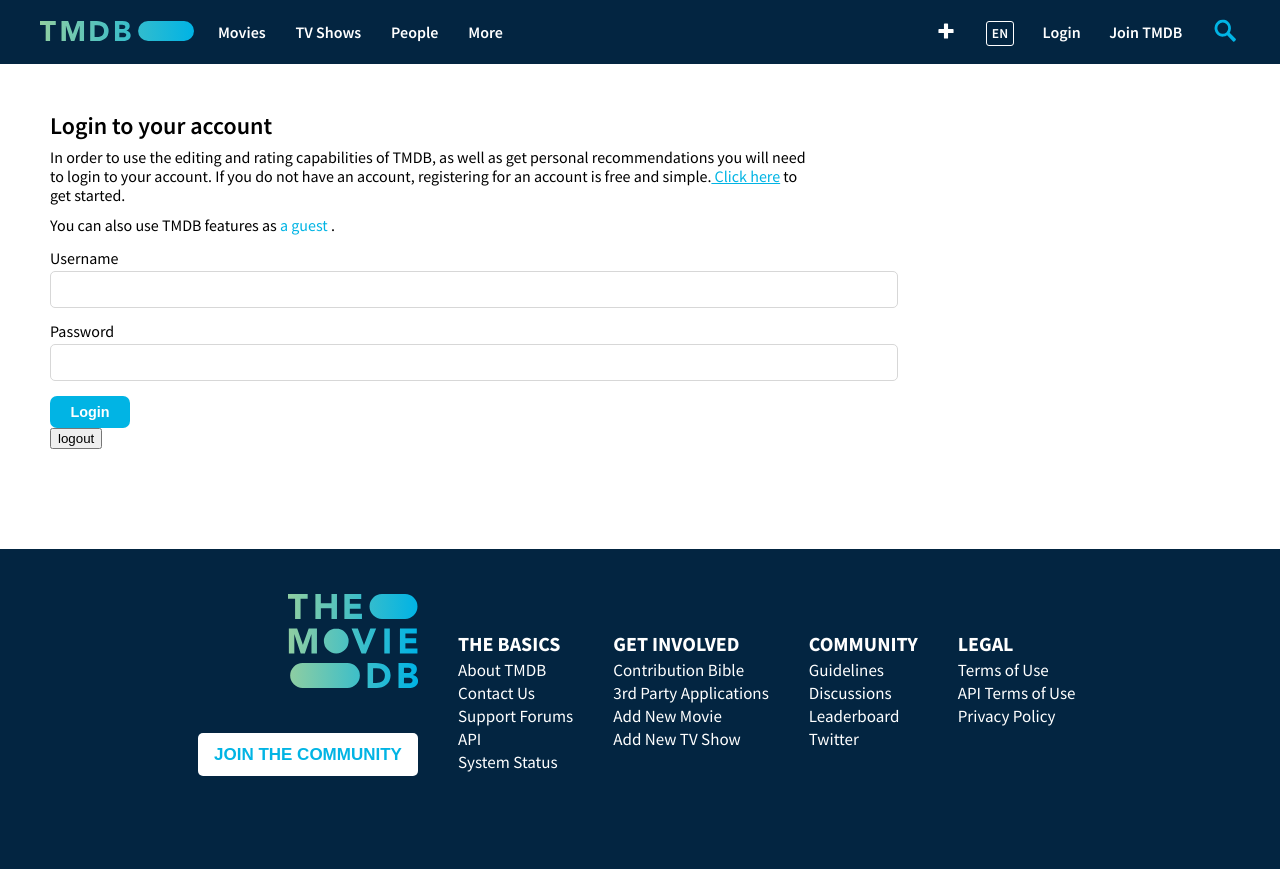
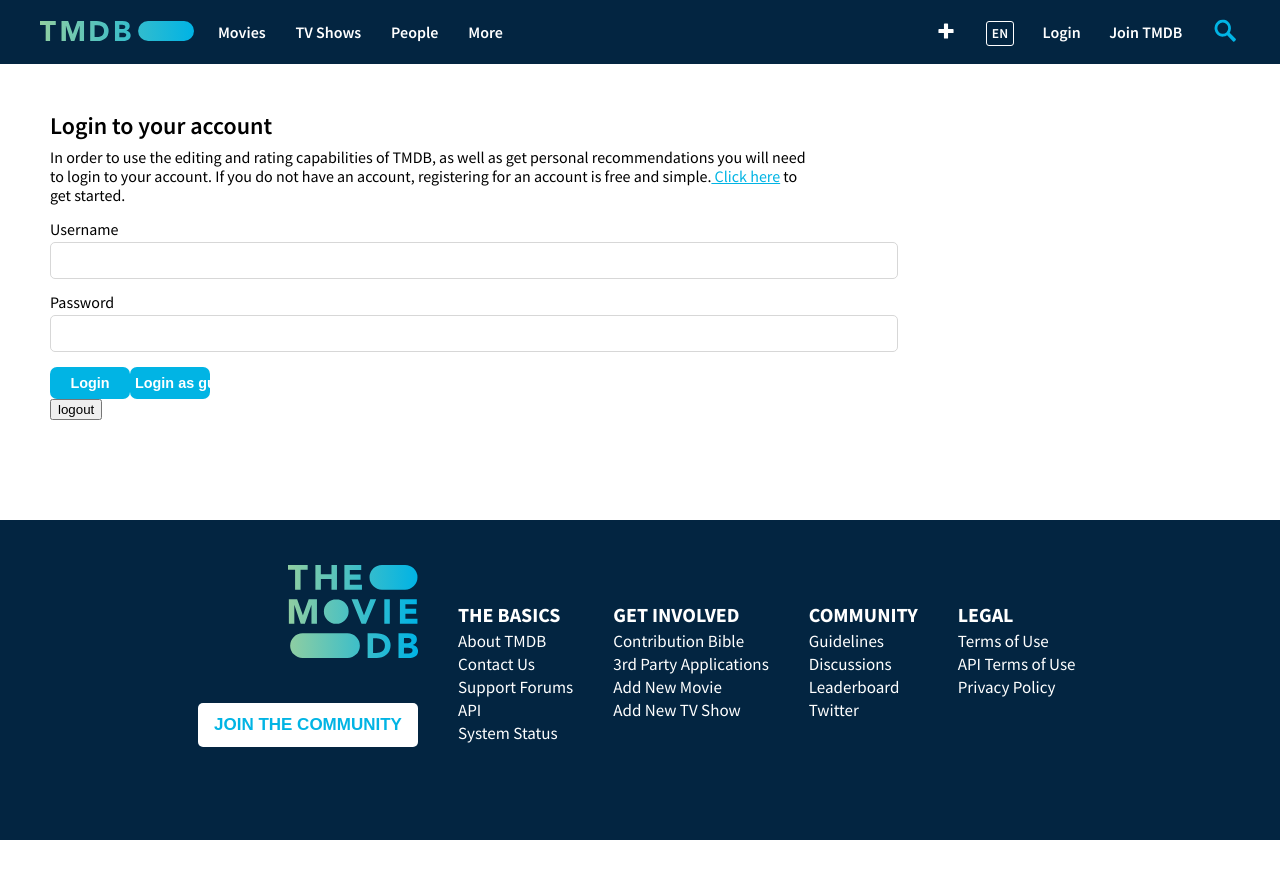
Before and after one commit to furatmalkawi29/the-movie-database-clone, a React (Create React App) app: page /login in a window 1280 px wide. After the commit the page ends 840 px from the top, so only its background shows below. Built offline with nearby package versions, Linux system fonts and the light colour scheme; no server answers.

Commit message:
login as a guest

```diff
--- a/src/components/FormComponent.jsx
+++ b/src/components/FormComponent.jsx
@@ -6,7 +6,10 @@
     children,
     submitButtonText,
     classes,
-    submitButtonClasses
+    submitButtonClasses,
+    secondaryButtonText,
+    secondaryButtonClasses,
+    onSecondaryBtnHandler
 })=>{
     return (
         <form
@@ -14,12 +17,22 @@
         className={classes}
         >
             {children}
+            <div>
         <input
         type="submit"
         value={submitButtonText}
         onClick={onSubmitHandler}
         className={submitButtonClasses}
         />
+        {onSecondaryBtnHandler&&
+        <input
+        type="button"
+        value={secondaryButtonText}
+        onClick={onSecondaryBtnHandler}
+        className={secondaryButtonClasses}
+        />
+        }
+        </div>
         </form>
     )
 }
--- a/src/components/Main.jsx
+++ b/src/components/Main.jsx
@@ -10,8 +10,7 @@
   return (
     <main>
       <Routes>
-        {/* <Route exact path={"/"} element={<Home/>}/> */}
-        <Route exact path={"/"} element={<ProfilePage/>}/>
+        <Route exact path={"/"} element={<Home/>}/>
         <Route exact path={"/login"} element={<LoginPage/>}/>
         <Route path={'/:mediaType/:id'} element={<MovieDetailsPage/>}/>
         <Route path={'/search'} element={<SearchResultsPage/>}/>
--- a/src/components/MediaCardDropdown.jsx
+++ b/src/components/MediaCardDropdown.jsx
@@ -22,7 +22,6 @@
   const [mediaAccountState, setMediaAccountState] = useState(null)
 
   const markAsFavorite = async () => {
-
     const accountId = userAccount && userAccount.id;
     const sessionId = logIn && logIn.sessionId;
     const favoriteValue = !(mediaAccountState && mediaAccountState.favorite);
--- a/src/pages/LoginPage.jsx
+++ b/src/pages/LoginPage.jsx
@@ -22,6 +22,7 @@
     const [accountDetails, setAccountDetails] = useState(null)
     const [sessionId, setSessionId] = useState(null)
     const [sessionCreateDate, setSessionCreateDate] = useState(null)
+    const [isGuestSession, setIsGuestSession] = useState(false)
 
     const loginInfo = useSelector((state) => state.logIn);
     const rememberMeValue = useSelector((state) => state.rememberMe);
@@ -34,20 +35,29 @@
 
         if (!(response && response.status && response.status !== 200)) {
 
-            console.log('response',response);
 
             setSessionCreateDate(response.expires_at)
             validateWithLogin(response.request_token);
         }
     }
 
+
     const validateWithLogin = async (requestToken) => {
+        let body;
+        if(isGuestSession){
 
-        const body = {
+            body = {
+                username: 'furatFofo',
+                password: '123',
+                request_token: requestToken,
+            }
+        }else {
+            body = {
                 username: username,
                 password: password,
                 request_token: requestToken,
             }
+        }
             const response = await ValidateWithLogin(body);
 
             if (!(response && response.status && response.status !== 200)) {
@@ -64,23 +74,12 @@
 
             if (!(response && response.status && response.status !== 200)) {
                 setSessionId(response.session_id);
-                navigate('/')
                 getAccountDetails(response.session_id)
             }
 
     }
-    const createGuestSession = async () => {
 
-            const response = await GetGuestSession();
 
-            if (!(response && response.status && response.status !== 200)) {
-                console.log('response',response);
-                // setSessionId(response.session_id);
-                // navigate('/')
-                // getAccountDetails(response.session_id)
-            }
-
-    }
     const deleteSession = async () => {
 
         const body = {
@@ -100,26 +99,13 @@
 
     const getAccountDetails = async (sessionId) =>{
         const response = await GetAccountDetails(sessionId);
-
         if (!(response && response.status && response.status !== 200)) {
             setAccountDetails(response);
+            navigate('/')
 
         }
     }
 
-
-    // const sessionStorageHandler = (isLogin,sessionId) =>{
-    //     if(isLogin){
-    //         const item = {
-    //             session_id: sessionId,
-    //             created_at: requestTokenInfo.created_at,
-    //         }
-    //         sessionStorage.setItem('app_session', JSON.stringify(item) )
-    //         localStorage.setItem('app_session', null)
-    //     }else {
-    //         sessionStorage.setItem('app_session', null)
-    //     }
-    //     }
 
 
     const localStorageHandler = (isLogin,sessionId) =>{
@@ -135,7 +121,7 @@
         }
     }
 
-    const loginFormHandler = (event)=>{
+    const loginHandler = (event)=>{
         event.preventDefault();
 
         if(password&&username){
@@ -162,8 +148,11 @@
 
     }
 
-
-
+useEffect(()=>{
+    if(isGuestSession){
+        getRequestToken()
+    }
+},[isGuestSession])
     useEffect(() => {
 
         if(accountDetails){
@@ -180,17 +169,6 @@
         }
     }, [accountDetails])
 
-    useEffect(()=>{
-
-        createGuestSession();
-        const appSession = JSON.parse(localStorage.getItem('app_session'));
-
-        if(appSession){
-            setSessionId(appSession.session_id)
-            setSessionCreateDate(appSession.created_at)
-        }
-
-    },[])
 
 //make enum file for text
     return (
@@ -203,14 +181,19 @@
               registering for an account is free and simple.
               <a target="_blank"  href='https://www.themoviedb.org/signup'> Click here</a> to
              get started. </p>
-             <p>You can also use TMDB features as <a>a guest</a>  . </p>
+             {/* <p>You can also use TMDB features as <span onClick={()=>setIsGuestSession(true)}>a guest</span>  . </p> */}
             </div>
             {/* TODO:: make form component */}
             <FormComponent
+            classes='form-component-wrapper'
             submitButtonText='Login'
-            classes='form-component-wrapper'
             submitButtonClasses='basic-button'
-            onSubmitHandler={loginFormHandler}
+            onSubmitHandler={loginHandler}
+            secondaryButtonText='Login as guest'
+            secondaryButtonClasses='basic-button'
+            onSecondaryBtnHandler={()=> {
+                setIsGuestSession(true)
+            }}
             >
             <InputComponent
                 inputType='text'
```
